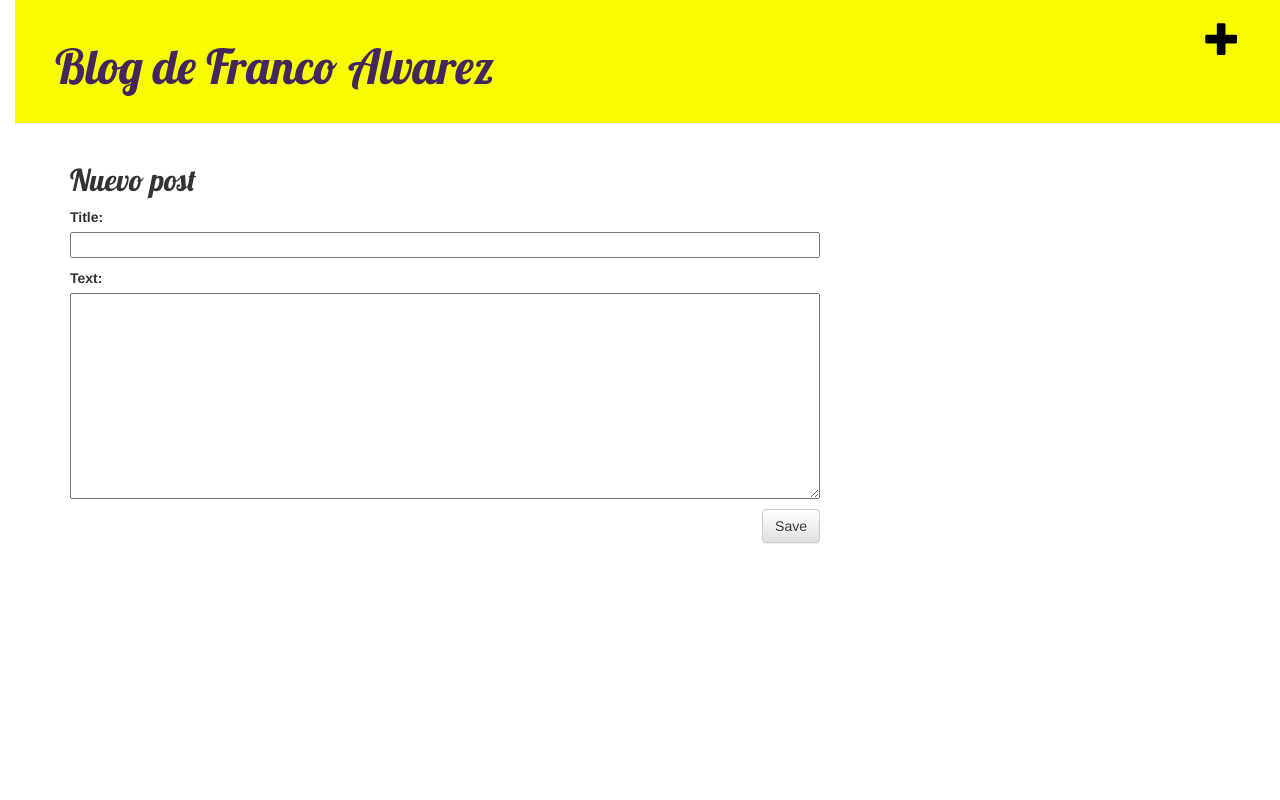
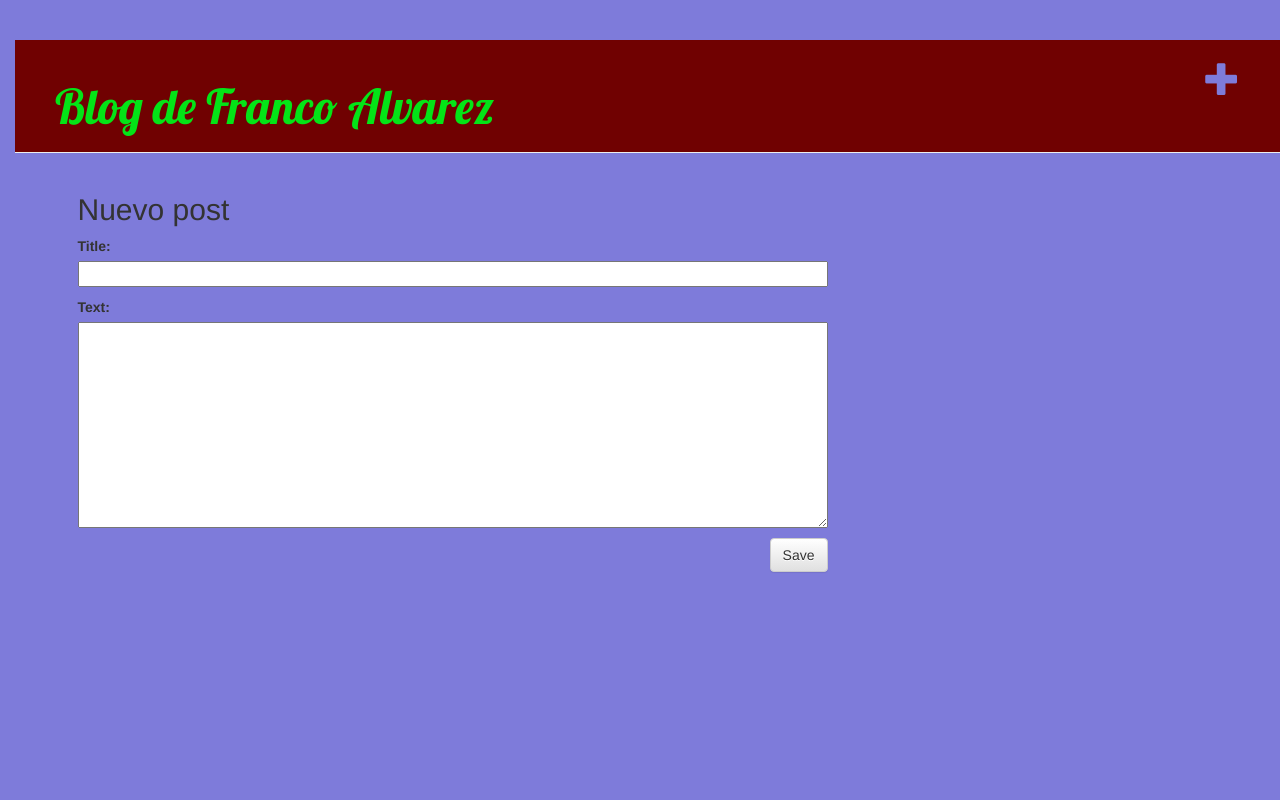
Before and after one commit to francoNicolasAlvarez/my-first-blog, a Django app: template blog/templates/blog/post_edit.html in a window 1280 px wide. Run offline with Django 3.2, Linux system fonts and the light colour scheme; the template is opened without the code that fills it: values that come from a table or form of the project are taken from there, others are empty; the visitor is signed in with stand-in values (Sample User, id 1); parts of the project's set-up code (start-up, migrations or seed data) failed here and were passed over; some libraries are stand-ins or nearby versions.

Commit message:
Ultima actualizacion.

```diff
--- a/blog/static/css/blog.css
+++ b/blog/static/css/blog.css
@@ -1,18 +1,22 @@
 h1 a, h2 a {
-    color: #480586;
+    color: #045708;
     font-family: 'Lobster';
 }
 body {
     padding-left: 15px;
+    background-color:rgb(126, 123, 218);
+    background-image: linear-gradient(to bottom, rgb(126, 123, 218) 0%, rgb(126, 123, 218) 100%), linear-gradient(to bottom, rgb(126, 123, 218) 0%, rgb(126, 123, 218) 100%);
+    background-clip: content-box, padding-box;
+
 }
 .page-header {
-    background-color: #f7fc00;
+    background-color: #700101;
     margin-top: 0;
     padding: 20px 20px 20px 40px;
 }
 
 .page-header h1, .page-header h1 a, .page-header h1 a:visited, .page-header h1 a:active {
-    color: #42265c;
+    color: #04e417;
     font-size: 36pt;
     text-decoration: none;
 }
@@ -38,7 +42,7 @@ h1, h2, h3, h4 {
 }
 
 .top-menu, .top-menu:hover, .top-menu:visited {
-    color: #000000;
+    color: rgb(126, 123, 218);
     float: right;
     font-size: 26pt;
     margin-right: 20px;
@@ -49,5 +53,11 @@ h1, h2, h3, h4 {
 }
 
 .post h2 a, .post h2 a:visited {
-    color: #000000;
+    color: #e5ff00;
 }
+html{
+    background-color: rgb(126, 123, 218);
+}
+div{
+    background-color: rgb(126, 123, 218);
+}
--- a/blog/templates/blog/base.html
+++ b/blog/templates/blog/base.html
@@ -2,10 +2,11 @@
 <html>
     <head>
         <title>Blog de Franco Alvarez</title>
+        <link rel="stylesheet" href="{% static 'css/blog.css' %}">
         <link rel="stylesheet" href="//maxcdn.bootstrapcdn.com/bootstrap/3.2.0/css/bootstrap.min.css">
         <link rel="stylesheet" href="//maxcdn.bootstrapcdn.com/bootstrap/3.2.0/css/bootstrap-theme.min.css">
         <link href='//fonts.googleapis.com/css?family=Lobster&subset=latin,latin-ext' rel='stylesheet' type='text/css'>
-        <link rel="stylesheet" href="{% static 'css/blog.css' %}">
+
     </head>
     <body>
         <div class="page-header">
```
